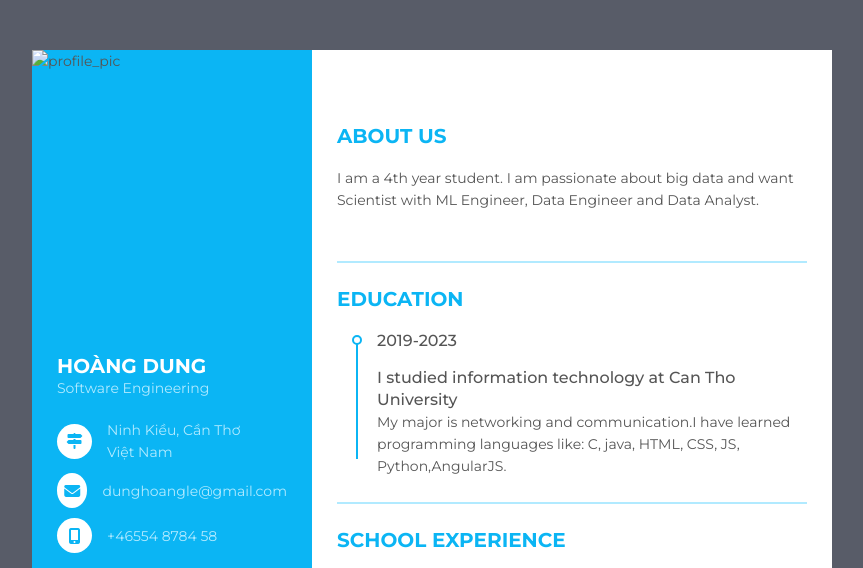
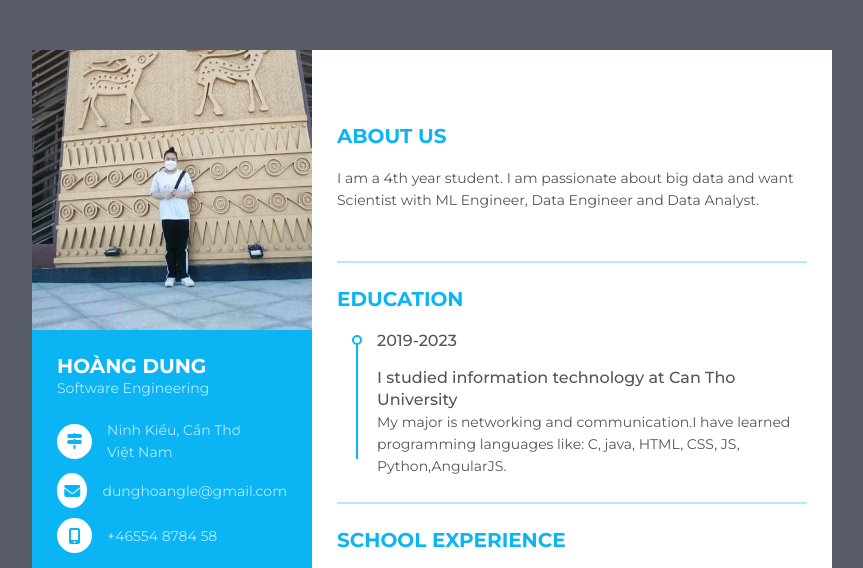
Before and after one commit to hoangdungmmary/index.html, a plain HTML site: page index.html in a window 1280 px wide. Shown: the top 568 px of the page, without its empty margins (208-1071 px from the left). Drawn offline with Linux system fonts and the light colour scheme.

Commit message:
release final project

```diff
--- a/index.html
+++ b/index.html
@@ -11,7 +11,7 @@
         <div class="resume">
             <div class="resume_left">
                 <div class="resume_profile">
-                    <img src="" alt="profile_pic">
+                    <img src="img/h1.jpg" alt="profile_pic">
                  </div>
             <div class="resume_content">
                 <div class="resume_item resume_info">
```
Also changed, not shown: img/h1.jpg (added), 1 other file.
